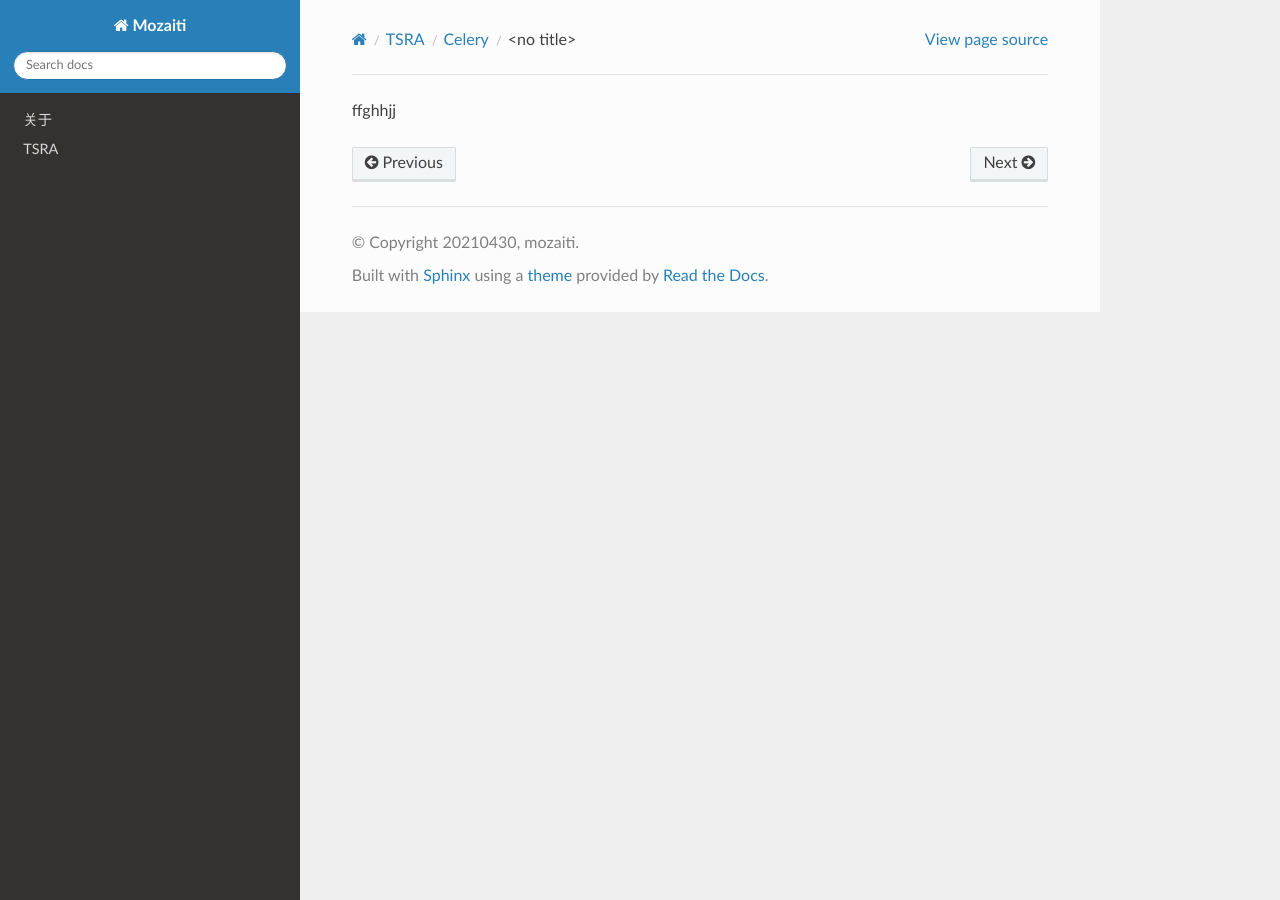
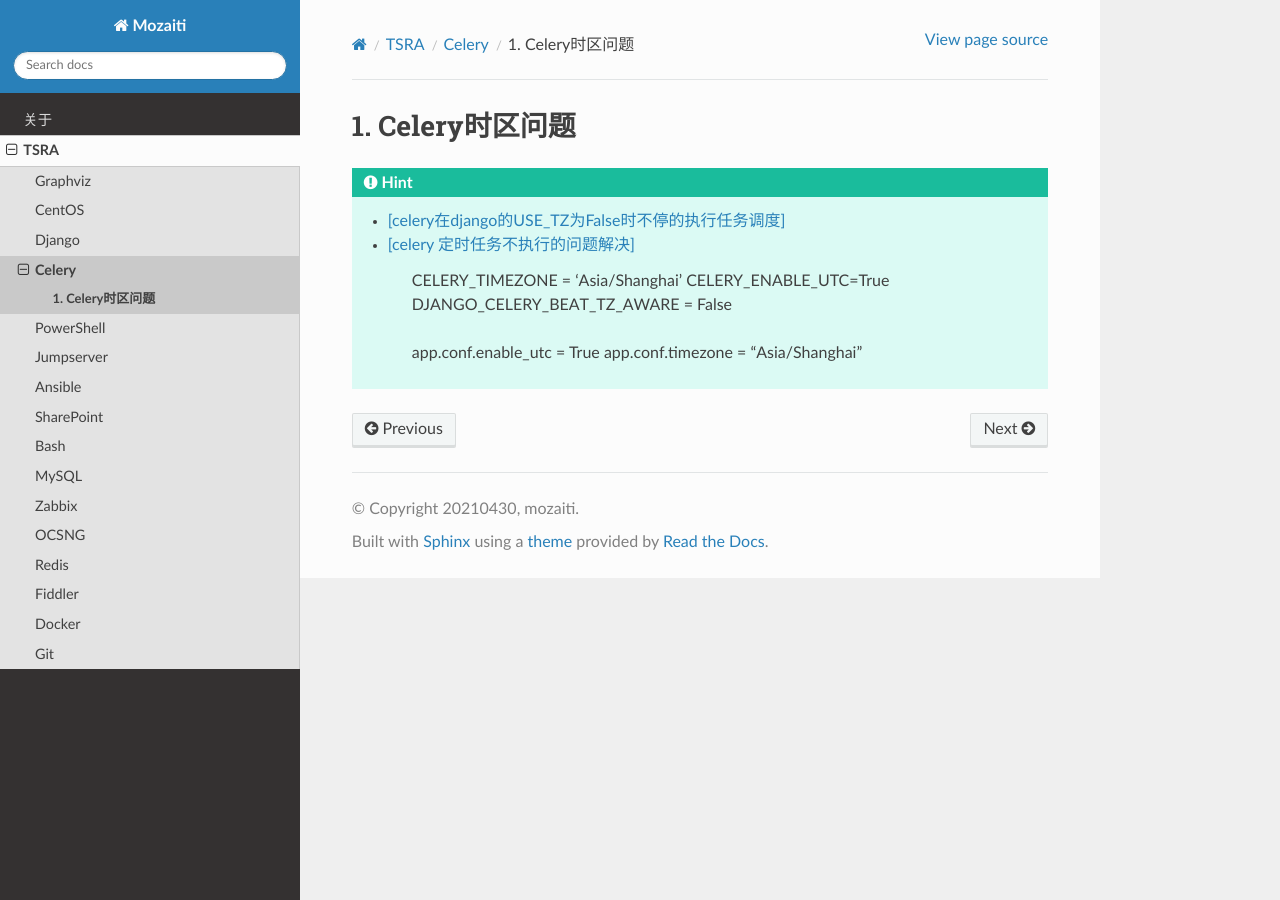
Before and after one commit to timhuang5129/mozaiti, a Sphinx documentation site: the page built from source/tsra/celery/docs/base.rst, in a window 1280 px wide. Built offline with Sphinx 7.4.7 and the Read the Docs theme 2.0.0, drawn with Linux system fonts in a browser that asks for light colours; pages that are not in the unit, such as notebooks, are missing from menus.

Commit message:
Update base.rst

```diff
--- a/source/tsra/celery/docs/base.rst
+++ b/source/tsra/celery/docs/base.rst
@@ -1 +1,13 @@
-ffghhjj
+1. Celery时区问题
+--------------------
+.. hint::
+
+ - `[celery在django的USE_TZ为False时不停的执行任务调度] <https://www.codeleading.com/article/8970428909/>`_
+ - `[celery 定时任务不执行的问题解决] <https://blog.csdn.net/Kwoky/article/details/104562735>`_
+
+	CELERY_TIMEZONE = 'Asia/Shanghai'
+	CELERY_ENABLE_UTC=True
+	DJANGO_CELERY_BEAT_TZ_AWARE = False
+
+	app.conf.enable_utc = True
+	app.conf.timezone = "Asia/Shanghai"
```
